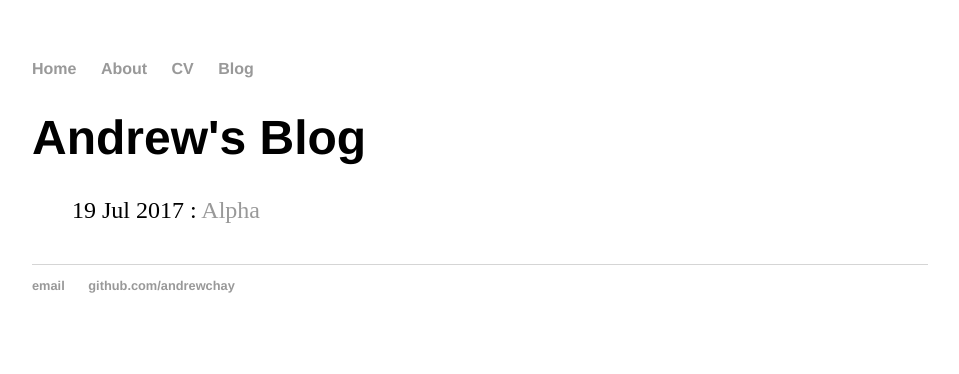
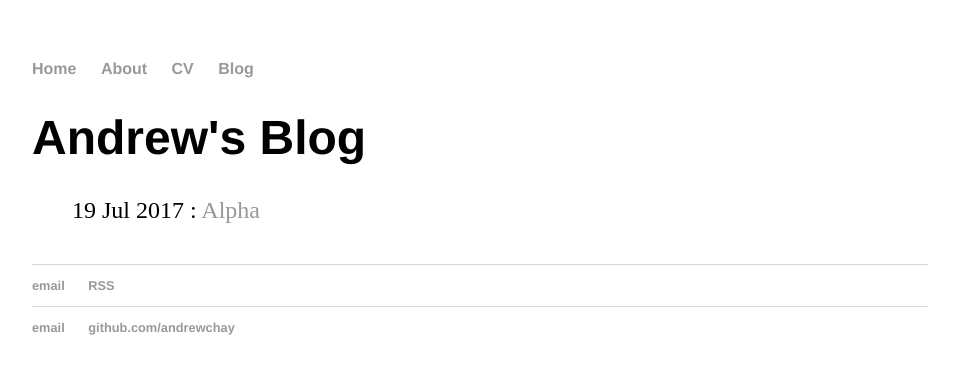
Before and after one commit to andrewchay/andrewchay.github.io, a Jekyll site: the page built from blog/index.html, in a window 1280 px wide. Shown: the top 374 px of the page, without its empty margins (160-1119 px from the left). Built offline with Jekyll 4.4.1, drawn with Linux system fonts in a browser that asks for light colours.

Commit message:
included RSS

```diff
--- a/blog/index.html
+++ b/blog/index.html
@@ -9,3 +9,9 @@ title: Andrew's Blog
 	    <li><span>{{ post.date | date_to_string }}</span> : <a href="{{ post.url }}" title="{{ post.title }}">{{ post.title }}</a></li>
 	  {% endfor %}
 	</ul>
+	<footer>
+	    	<ul>
+	        	<li><a href="mailto:haochai2@gmail.com">email</a></li>
+	        	<li><a href="https://andrewchay.github.io/blog/atom.xml">RSS</a></li>
+		</ul>
+	</footer>
```
